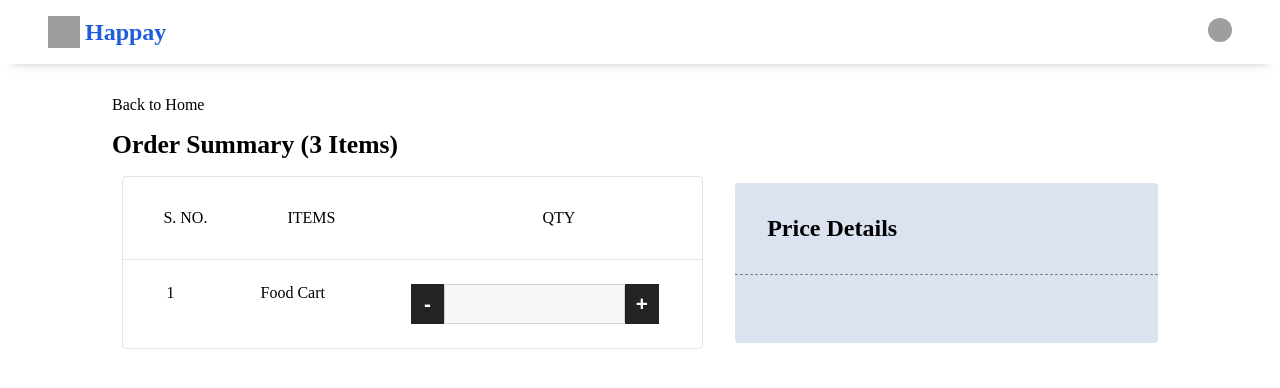
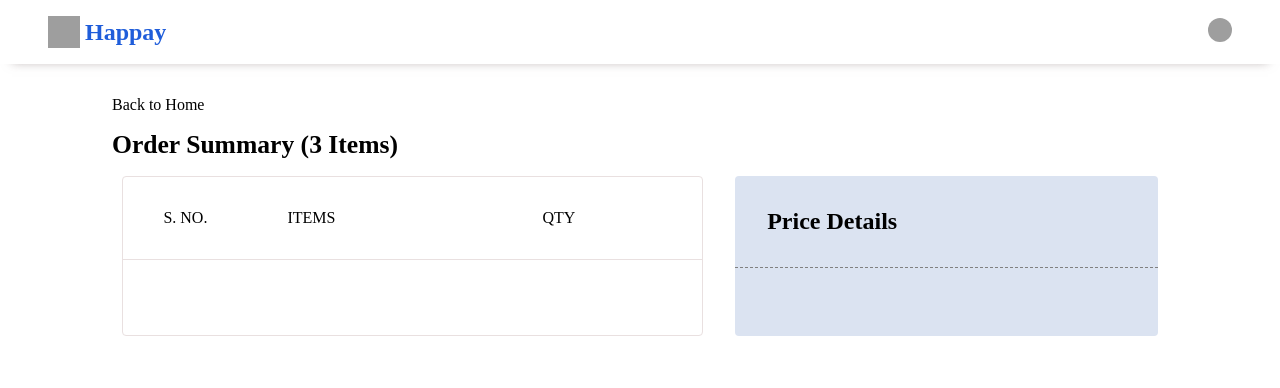
Before and after one commit to Developers-codz/happay-cart, a React (Create React App) app: page /order-summary in a window 1280 px wide. Shown: the top 388 px of the page. Built offline with nearby package versions, Linux system fonts and the light colour scheme; grey boxes are pictures that could not be loaded.

Commit message:
feat: funct call done

```diff
--- a/src/components/button/QtyButton.jsx
+++ b/src/components/button/QtyButton.jsx
@@ -1,11 +1,38 @@
 import React from "react";
+import { useDispatch } from "react-redux";
+import {
+  qtyIncreaseHandler,
+  qtyDecreaseHandler,
+  removeFromCartHandler
+} from "../../features/cart/cartSlice";
 
-export const QtyButton = ({props}) => {
+export const QtyButton = ({ props, item }) => {
+  const dispatch = useDispatch();
   return (
-    <div className={`qty-wrapper centered ${props === "product" && "product-qty-handler"}`}>
-      <button className="qty-btn-minus qty-btn pointer">-</button>
-      <input type="text" className={`qty-input ${props === "product" && "qty-product-input"}`} disabled />
-      <button className="qty-btn-plus qty-btn pointer">+</button>
+    <div
+      className={`qty-wrapper centered ${
+        props === "product" && "product-qty-handler"
+      }`}
+    >
+      <button
+        className="qty-btn-minus qty-btn pointer"
+        onClick={() => dispatch(item.qty > 1 ? qtyDecreaseHandler(item.id) : removeFromCartHandler(item.id))}
+
+      >
+        -
+      </button>
+      <input
+        type="text"
+        className={`qty-input ${props === "product" && "qty-product-input"}`}
+        value={item.qty}
+        disabled
+      />
+      <button
+        className="qty-btn-plus qty-btn pointer"
+        onClick={() => dispatch(qtyIncreaseHandler(item.id))}
+      >
+        +
+      </button>
     </div>
   );
 };
--- a/src/components/card/ProductCard.jsx
+++ b/src/components/card/ProductCard.jsx
@@ -29,7 +29,7 @@ export const ProductCard = ({ item }) => {
         </div>
       </div>
       <div className="card-desc">{item.description}</div>
-     {getCurrentItem(item)?.qty > 0 ?<QtyButton props={"product"} /> : <button
+     {getCurrentItem(item)?.qty > 0 ?<QtyButton props={"product"} item={getCurrentItem(item)} /> : <button
         className="card-btn"
         onClick={() => dispatch(addToCartHandler({ ...item, qty: 1 }))}
       >
--- a/src/features/cart/pages/Cart.jsx
+++ b/src/features/cart/pages/Cart.jsx
@@ -2,8 +2,10 @@ import React from "react";
 import "./cart.css";
 import { Link } from "react-router-dom";
 import { QtyButton } from "../../../components";
+import { useSelector } from "react-redux";
 
 export const Cart = () => {
+  const {cart} = useSelector(store => store.cart)
   return (
     <main className="cart-container">
       <Link to="/" className="home-link">
@@ -18,11 +20,13 @@ export const Cart = () => {
             <div className="qty-head">QTY</div>
           </div>
           <ul>
-            <li className="decor-none distributed cart-product-card">
-              <div className="sno">1</div>
-              <div className="product-name">Food Cart</div>
-              <QtyButton />
+           {cart.map(item =>  (
+              <li className="decor-none distributed cart-product-card" key={item.id}>
+              <div className="sno">{item.id}</div>
+              <div className="product-name">{item.name}</div>
+              <QtyButton item={item} />
             </li>
+           ))}
           </ul>
         </div>
         <div className="order-summary-container">
--- a/src/features/cart/pages/cart.css
+++ b/src/features/cart/pages/cart.css
@@ -60,6 +60,8 @@
 }
 .qty-input {
   padding: 0.65rem 0;
+  text-align: center;
+  font-weight: 600;
 }
 
 .order-summary-container {
```
